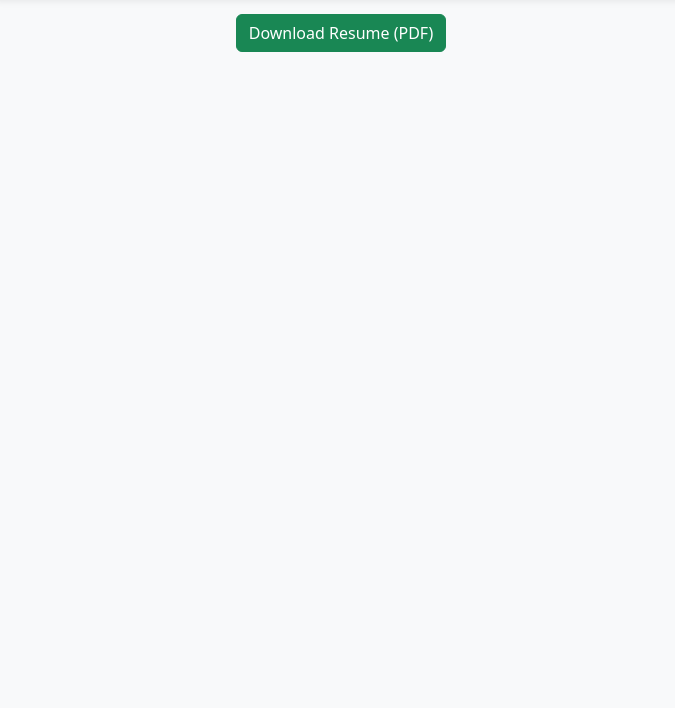
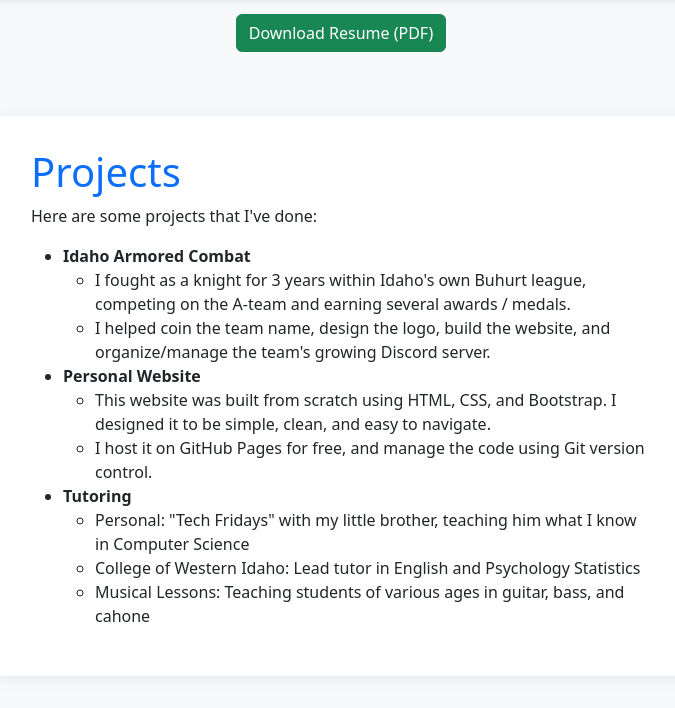
Before and after one commit to SeaWarden/seawarden.github.io, a plain HTML site: page index.html in a window 1280 px wide. Shown: the part 2036-2744 px from the top of the page, without its empty margins (299-974 px from the left). Before the commit the page ends 2120 px from the top, so only its background shows below. Drawn offline with nearby package versions, Linux system fonts and the light colour scheme.

Commit message:
for #3 add lack-luster projects section

```diff
--- a/index.html
+++ b/index.html
@@ -43,6 +43,38 @@
             </a>
         </div>
     </section>
+     <div class="container mt-5 text-center d-flex flex-column align-items-center">
+        <div class="about-box">
+            <h1>Projects</h1>
+            <p>Here are some projects that I've done:</p>
+            <ul class="project-list text-start">
+                <li>
+                    <strong>Idaho Armored Combat</strong>
+                    <ul>
+                        <li>I fought as a knight for 3 years within Idaho's own Buhurt league, competing on the A-team and earning several awards / medals.</li>
+                        <li>I helped coin the team name, design the logo, build the website, and organize/manage the team's growing Discord server.</li>
+                    </ul>
+                </li>
+                <li>
+                    <strong>Personal Website</strong>
+                    <ul>
+                        <li>This website was built from scratch using HTML, CSS, and Bootstrap. I designed it to be simple, clean, and easy to navigate.</li>
+                        <li>I host it on GitHub Pages for free, and manage the code using Git version control.</li>
+                    </ul>
+                </li>
+                <li>
+                    <strong>Tutoring</strong>
+                    <ul>
+                        <li>Personal: "Tech Fridays" with my little brother, teaching him what I know in Computer Science</li>
+                        <li>College of Western Idaho: Lead tutor in English and Psychology Statistics</li>
+                        <li>Musical Lessons: Teaching students of various ages in guitar, bass, and cahone</li>
+                    </ul>
+            </ul>
+        </div>
+     </div>
+
+
+
     <!-- Bootstrap JS Bundle -->
     <script src="https://cdn.jsdelivr.net/npm/bootstrap@5.3.0/dist/js/bootstrap.bundle.min.js"></script>
     <script src="script.js"></script>
```
